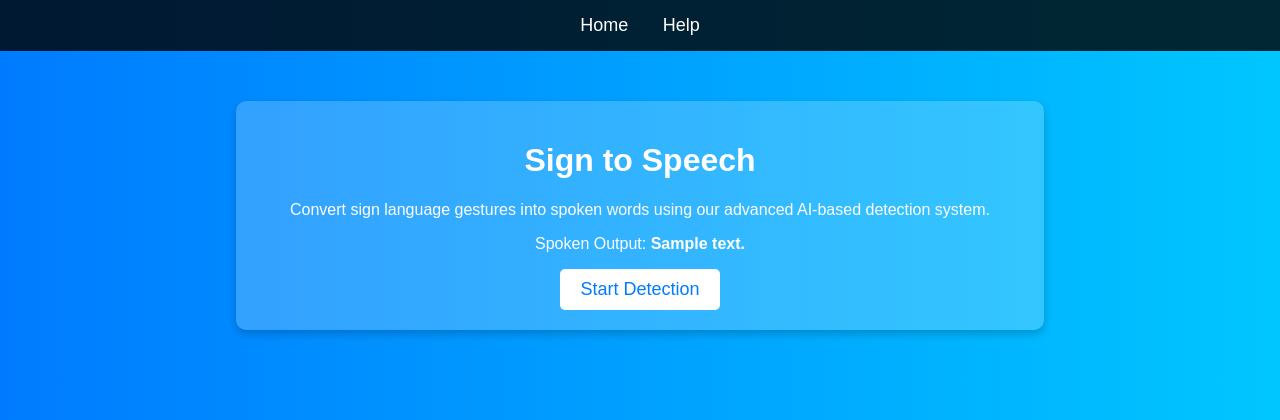
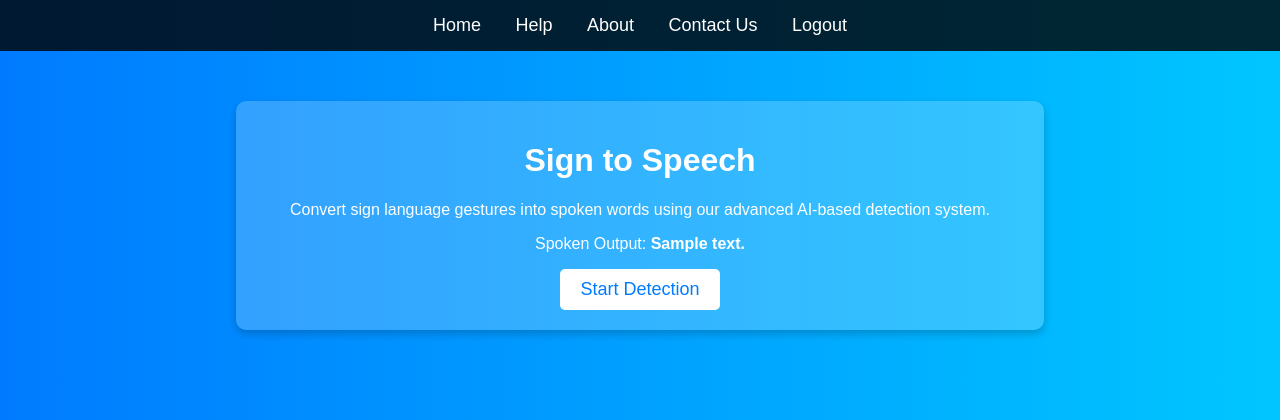
Before and after one commit to 05Maithili/GestureConnect, a Django app: template templates/sign_to_speech.html in a window 1280 px wide. Shown: the top 420 px of the page. Run offline with Django 5.2, Linux system fonts and the light colour scheme; the template is opened without the code that fills it: most values are stand-ins (such as "Sample title", 1, 10 or a date in 2020).

Commit message:
sign_to_speech.html

```diff
--- a/templates/sign_to_speech.html
+++ b/templates/sign_to_speech.html
@@ -55,9 +55,12 @@
 <body>
 
     <nav>
+
         <a href="{% url 'home' %}">Home</a>
-
-        <a href="#">Help</a>
+        <a href="{% url 'help' %}">Help</a>
+         <a href="{% url 'about' %}">About</a>
+         <a href="{% url 'contact' %}">Contact Us</a>
+         <a href="{% url 'signup_signin' %}" onclick="logout()">Logout</a>
     </nav>
 
     <div class="container">
```
